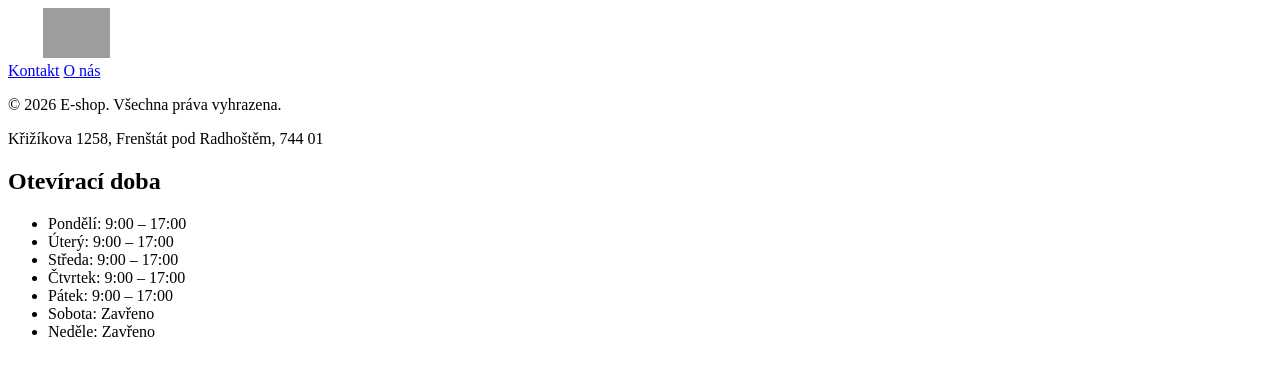
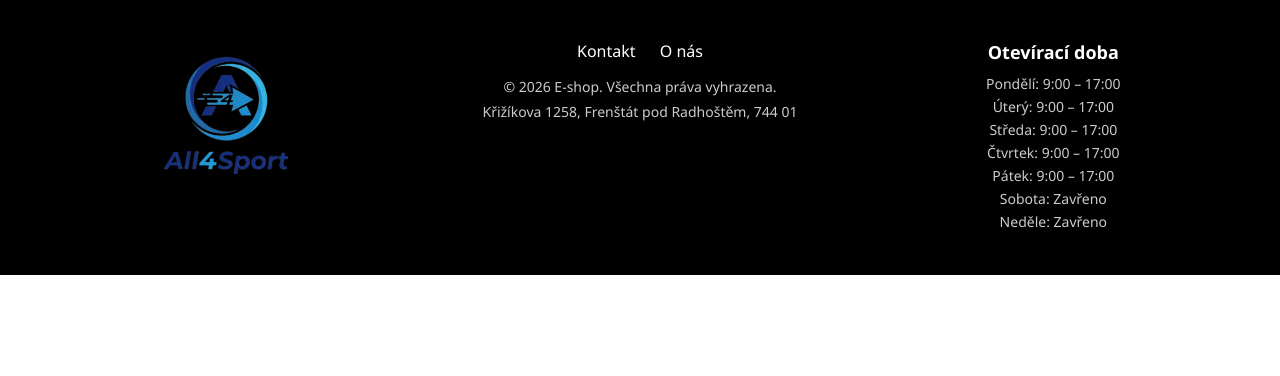
Before and after one commit to ondramazoch/projektT2A, a PHP site: page /partials/footer.html in a window 1280 px wide. Shown: the top 376 px of the page. Run offline with PHP 8.4, Linux system fonts and the light colour scheme; grey boxes are pictures that could not be loaded.

Commit message:
přidáno logo a upraveny styly pro lepší vzhled headeru a footeru webu.

```diff
--- a/projekt-eshop/assets/css/components.css
+++ b/projekt-eshop/assets/css/components.css
@@ -1,3 +1,9 @@
+* {
+    margin: 0;
+    padding: 0;
+    font-family: 'Segoe UI', Tahoma, Geneva, Verdana, sans-serif;
+}
+
 header {
     display: flex;
     justify-content: space-between;
@@ -27,8 +33,8 @@ header {
 
 }
 
-.logo {
-    height: 50px;
+header .logo {
+    height: 80px;
     margin-left: 35px;
 }
 
@@ -42,3 +48,73 @@ header {
     border: 1px solid #000000;
     background-color: #f8f8f8b0;
 }
+
+
+.footer {
+    background-color: #000;
+    color: #fff;
+    padding: 40px 20px;
+}
+
+
+.footer-container {
+    max-width: 1200px;
+    margin: 0 auto;
+
+    display: flex;
+    justify-content: space-between;
+    align-items: flex-start;
+    gap: 40px;
+}
+
+
+.footer-section {
+    flex: 1;
+    text-align: center;
+}
+
+
+.footer-left .logo {
+    width: 140px;
+}
+
+
+.footer-nav-links {
+    margin-bottom: 15px;
+}
+
+.footer-nav {
+    color: #fff;
+    text-decoration: none;
+    margin: 0 10px;
+    font-weight: 500;
+}
+
+.footer-nav:hover {
+    text-decoration: underline;
+}
+
+
+.footer-center p {
+    font-size: 14px;
+    color: #ccc;
+    margin: 6px 0;
+}
+
+
+.footer-right h2 {
+    font-size: 18px;
+    margin-bottom: 10px;
+}
+
+.footer-right ul {
+    list-style: none;
+    padding: 0;
+    margin: 0;
+}
+
+.footer-right li {
+    font-size: 14px;
+    color: #ccc;
+    margin: 4px 0;
+}
--- a/projekt-eshop/partials/footer.html
+++ b/projekt-eshop/partials/footer.html
@@ -7,17 +7,29 @@
 </head>
 <body>
 
-<footer>
+    <footer class="footer">
+        <div class="footer-container">
+
+
+            <div class="footer-section footer-left">
                 <a href="../index.html">
-        <img src="../assets/img/logo.png" alt="Logo E-shopu" class="logo">
+                    <img src="../assets/images/logo.png" alt="Logo E-shopu" class="logo">
                 </a>
-    <br>
+            </div>
+
+
+            <div class="footer-section footer-center">
+                <div class="footer-nav-links">
                     <a href="../kontakt.html" class="footer-nav">Kontakt</a>
                     <a href="../o-nas.html" class="footer-nav">O nás</a>
+                </div>
+
                 <p>&copy; 2026 E-shop. Všechna práva vyhrazena.</p>
                 <p>Křižíkova 1258, Frenštát pod Radhoštěm, 744 01</p>
+            </div>
 
-    <div class="oteviraci-doba">
+
+            <div class="footer-section footer-right">
                 <h2>Otevírací doba</h2>
                 <ul>
                     <li>Pondělí: 9:00 – 17:00</li>
@@ -28,10 +40,9 @@
                     <li>Sobota: Zavřeno</li>
                     <li>Neděle: Zavřeno</li>
                 </ul>
-    <div>
+            </div>
 
+        </div>
     </footer>
-
-
 </body>
 <html>
--- a/projekt-eshop/partials/header.html
+++ b/projekt-eshop/partials/header.html
@@ -8,7 +8,7 @@
 <body>
 <header>
     <a href="../index.html">
-        <img src="../assets/img/logo.png" alt="Logo E-shopu" class="logo">
+        <img src="../assets/images/logo.png" alt="Logo E-shopu" class="logo">
     </a>
   <nav class="header-nav">
     <a href="../index.html" class="nav">Domů</a>
```
Also changed, not shown: projekt-eshop/assets/images/logo.png (added). Lines whose indentation alone changed are shown as unchanged.
